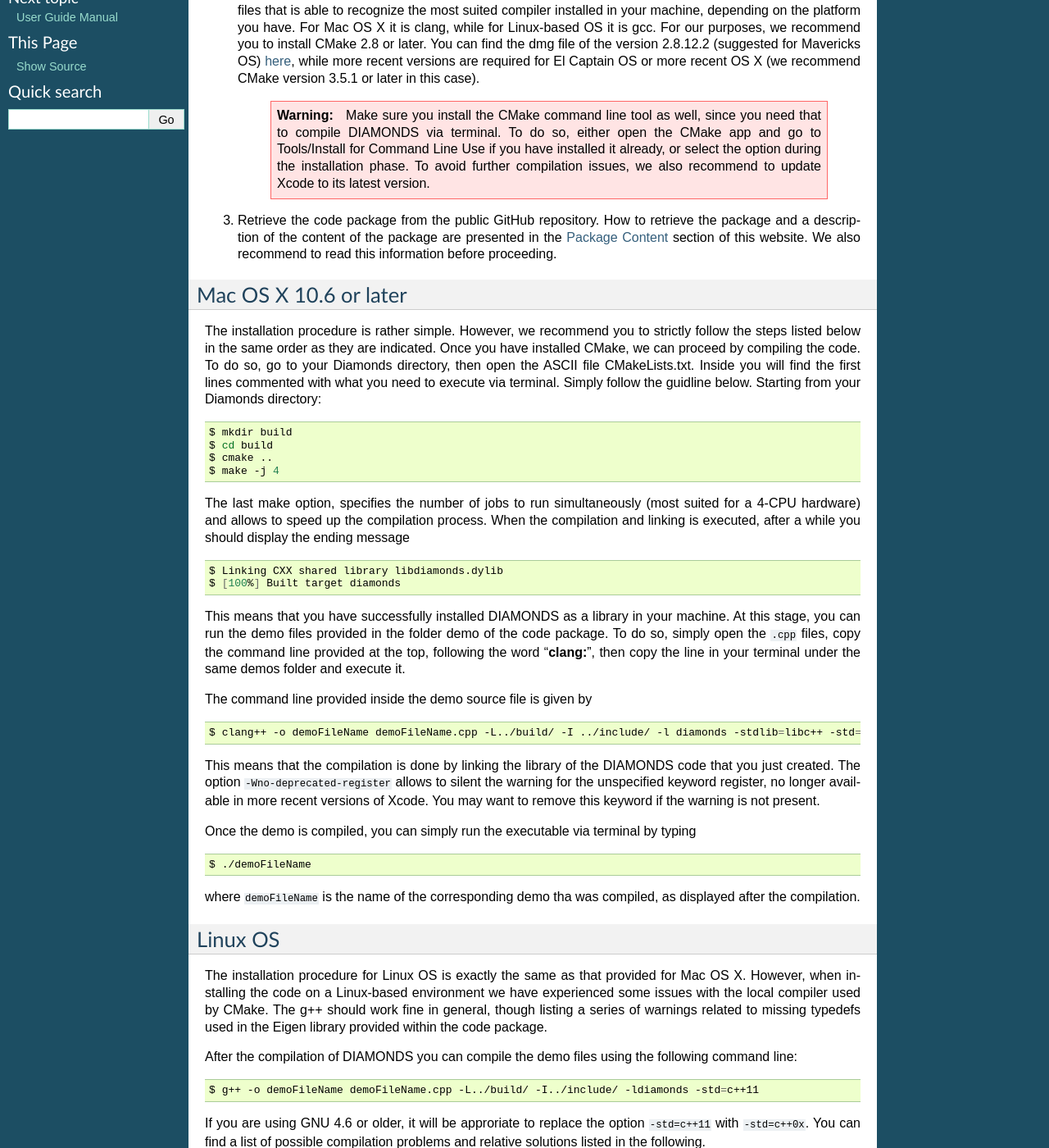
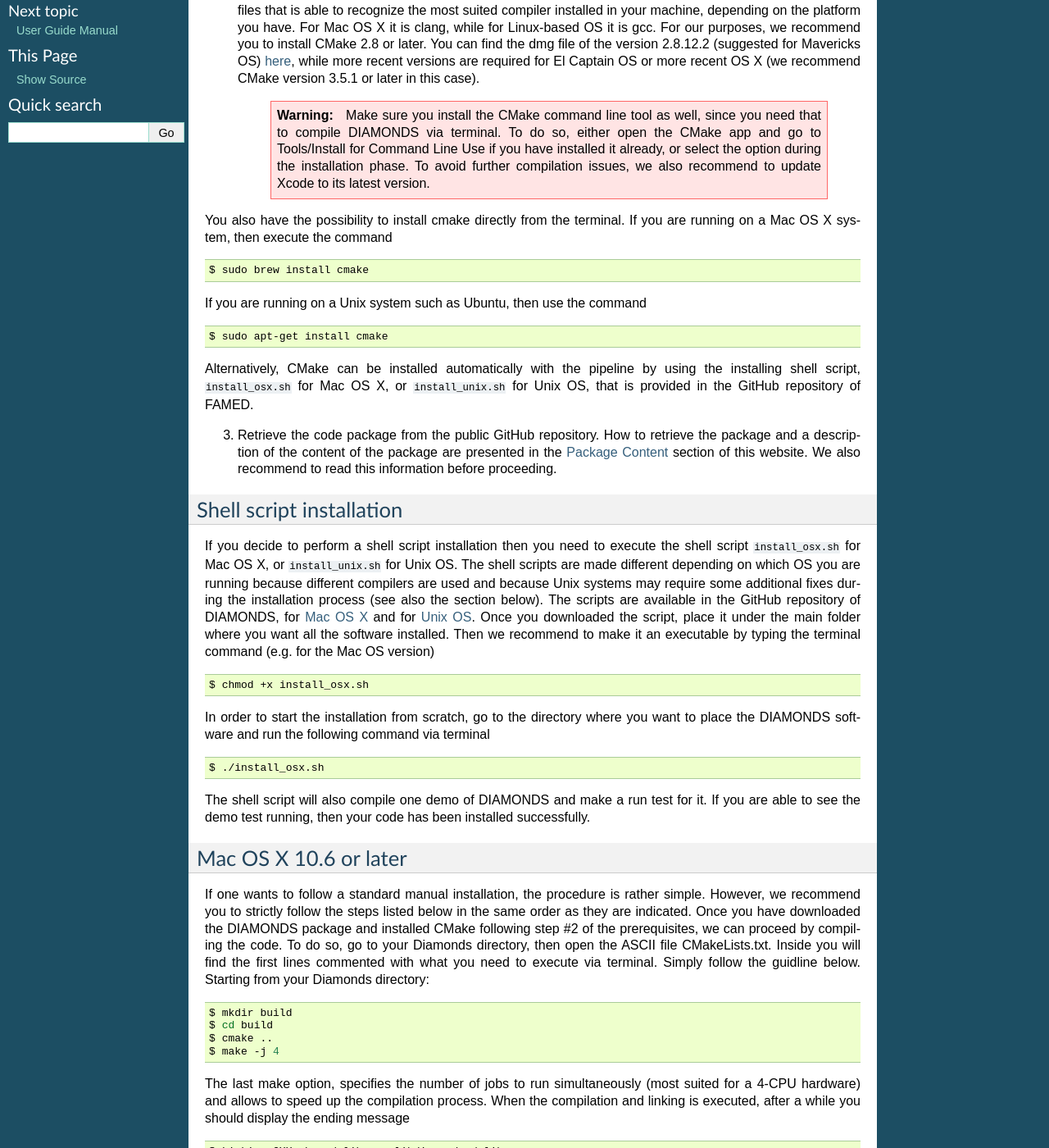
Before and after one commit to EnricoCorsaro/DIAMONDS, a Sphinx documentation site: the page built from docs/source/installation.rst, in a window 1280 px wide and 1400 px high, scrolled down 423 px. Shown: the whole window at 82% size. Built offline with Sphinx 7.4.7, drawn with Linux system fonts in a browser that asks for light colours; some of the changed text lies outside the part shown.

Commit message:
Added new shell script for automatic installation of the code. Updated installation section of the docs accordingly. Now incorporating installation for Windows 10 systems.

```diff
--- a/docs/source/installation.rst
+++ b/docs/source/installation.rst
@@ -15,13 +15,43 @@
     .. warning::
         Make sure you install the CMake command line tool as well, since you need that to compile DIAMONDS via terminal. To do so, either open the CMake app and go to Tools/Install for Command Line Use if you have installed it already, or select the option during the installation phase. To avoid further compilation issues, we also recommend to update Xcode to its latest version.
 
+You also have the possibility to install cmake directly from the terminal. If you are running on a Mac OS X system, then execute the command
+
+.. code:: shell
+
+    $ sudo brew install cmake
+
+If you are running on a Unix system such as Ubuntu, then use the command
+
+.. code:: shell
+
+    $ sudo apt-get install cmake
+
+Alternatively, CMake can be installed automatically with the pipeline by using the installing shell script, ``install_osx.sh`` for Mac OS X, or ``install_unix.sh`` for Unix OS, that is provided in the GitHub repository of FAMED.
+
 3. Retrieve the code package from the public GitHub repository. How to retrieve the package and a description of the content of the package are presented in the :ref:`package_content` section of this website. We also recommend to read this information before proceeding.
 
 
+Shell script installation
+^^^^^^^^^^^^^^^^^^^^^^^^^
+If you decide to perform a shell script installation then you need to execute the shell script ``install_osx.sh`` for Mac OS X, or ``install_unix.sh`` for Unix OS. The shell scripts are made different depending on which OS you are running because different compilers are used and because Unix systems may require some additional fixes during the installation process (see also the section below). The scripts are available in the GitHub repository of DIAMONDS, for `Mac OS X <https://github.com/EnricoCorsaro/DIAMONDS/blob/master/install_osx.sh>`_ and for `Unix OS <https://github.com/EnricoCorsaro/DIAMONDS/blob/master/install_unix.sh>`_. Once you downloaded the script, place it under the main folder where you want all the software installed. Then we recommend to make it an executable by typing the terminal command (e.g. for the Mac OS version)
+
+.. code:: shell
+
+    $ chmod +x install_osx.sh
+
+In order to start the installation from scratch, go to the directory where you want to place the DIAMONDS software and run the following command via terminal
+
+.. code:: shell
+
+    $ ./install_osx.sh
+
+The shell script will also compile one demo of DIAMONDS and make a run test for it. If you are able to see the demo test running, then your code has been installed successfully.
+
 Mac OS X 10.6 or later
 ^^^^^^^^^^^^^^^^^^^^^^
-The installation procedure is rather simple. However, we recommend you to strictly follow the steps listed below in the same order as they are indicated.
-Once you have installed CMake, we can proceed by compiling the code. To do so, go to your Diamonds directory, then open the ASCII file CMakeLists.txt. Inside you will find the first lines commented with what you need to execute via terminal.
+If one wants to follow a standard manual installation, the procedure is rather simple. However, we recommend you to strictly follow the steps listed below in the same order as they are indicated.
+Once you have downloaded the DIAMONDS package and installed CMake following step #2 of the prerequisites, we can proceed by compiling the code. To do so, go to your Diamonds directory, then open the ASCII file CMakeLists.txt. Inside you will find the first lines commented with what you need to execute via terminal.
 Simply follow the guidline below. Starting from your Diamonds directory:
 
 .. code:: shell
@@ -165,6 +195,6 @@
 A version of Binutils that causes the problem is the GNU assembler (Linux/GNU Binutils) 2.22.52. To solve the problem, it is necessary to install a more recent version of Binutils, namely the 2.23.52 (or later).
 
 
-Windows OS
-^^^^^^^^^^
-TBW
+Windows OS 10
+^^^^^^^^^^^^^
+For Windows OS 10 we recommend using the free applications for creating an Ubuntu virtual machine. For details on how to set up this environment, visit `Install Ubuntu on Windows 10 <https://github.com/EnricoCorsaro/DIAMONDS/blob/master/install_unix.sh>`_. Once the Ubuntu VM is installed and running in Windows OS, simply follow the guidlines presented in the Linux OS section of this page. You can even decide to use the shell script installation with the ``install_unix.sh`` script inside the Ubuntu VM, making sure to have the basic ubuntu packages installed, which include the GCC compiler suite.
```
Also changed, not shown: other parts of docs/source/installation.rst (+1 -1 lines), 1 other file.
